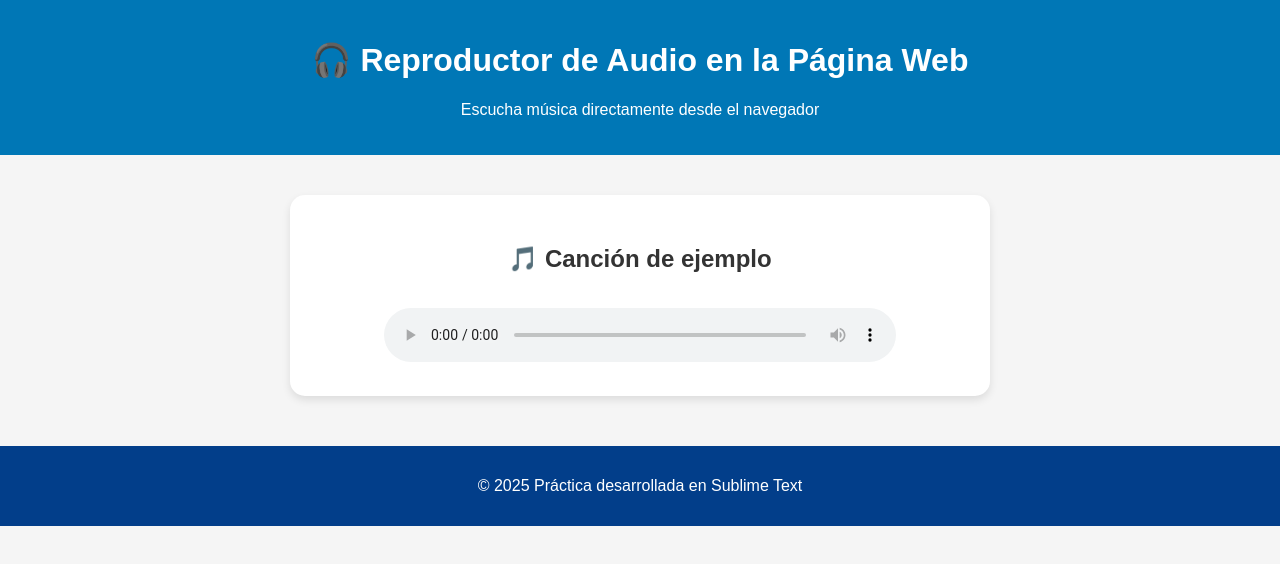
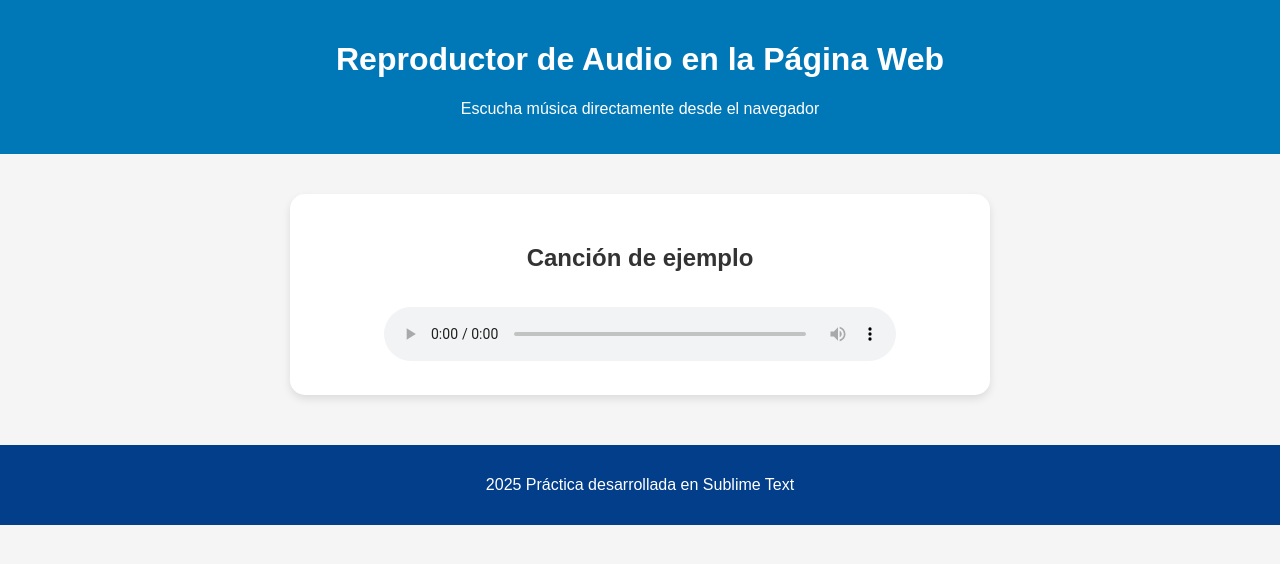
Before and after one commit to GaelikoML/audio, a plain HTML site: page index.html in a window 1280 px wide. Drawn offline with Linux system fonts and the light colour scheme.

Commit message:
Update index.html

```diff
--- a/index.html
+++ b/index.html
@@ -8,19 +8,20 @@
 </head>
 <body>
   <header>
-    <h1>🎧 Reproductor de Audio en la Página Web</h1>
+    <h1> Reproductor de Audio en la Página Web</h1>
     <p>Escucha música directamente desde el navegador</p>
   </header>
+
   <section class="contenedor-audio">
-    <h2>🎵 Canción de ejemplo</h2>
+    <h2>Canción de ejemplo</h2>
     <audio controls>
-      <source src="audio/audiosb.mp3" type="audio/mpeg">
+      <source src="Audio/audiosb.mp3" type="audio/mpeg">
       Tu navegador no soporta el elemento de audio.
     </audio>
   </section>
+
   <footer>
-    <p>© 2025 Práctica desarrollada en Sublime Text</p>
+    <p>2025 Práctica desarrollada en Sublime Text</p>
   </footer>
 </body>
-
 </html>
```
